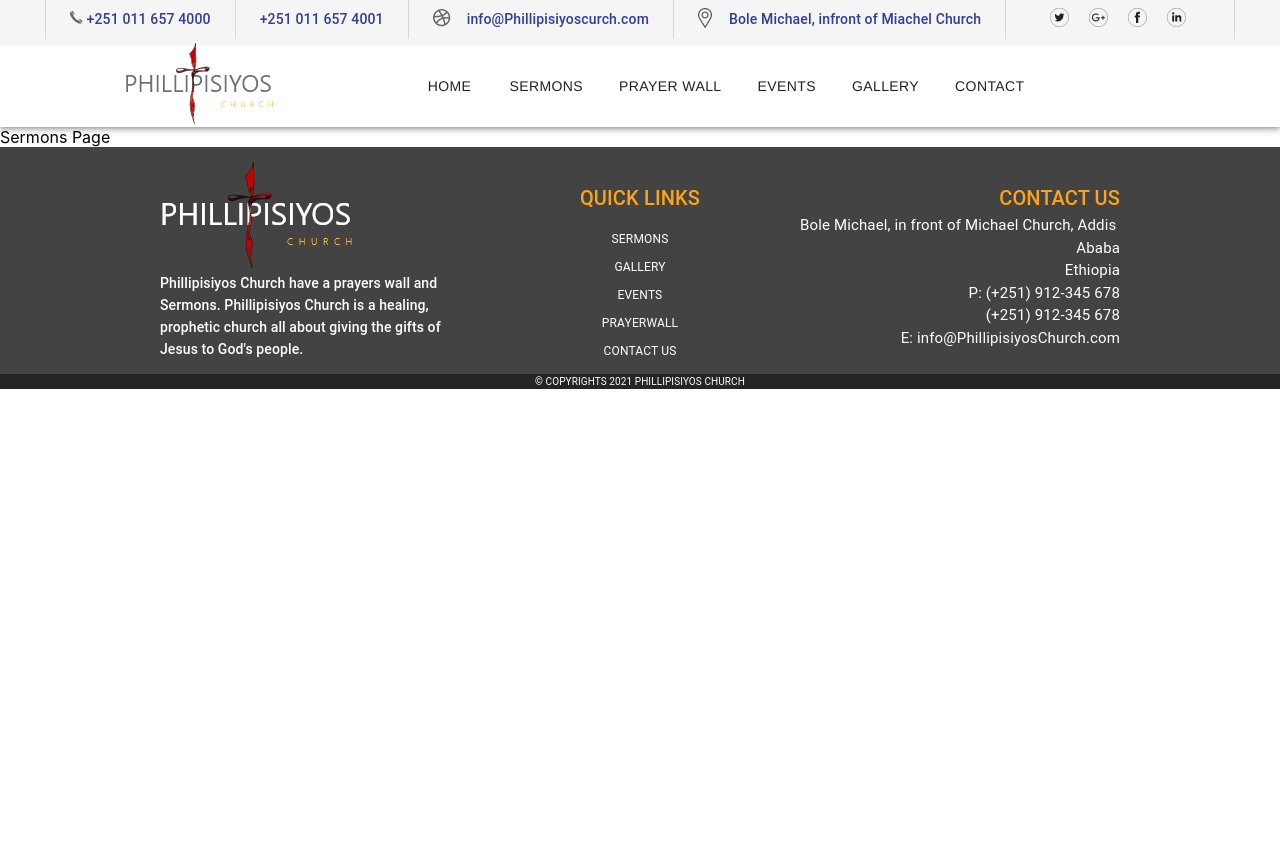
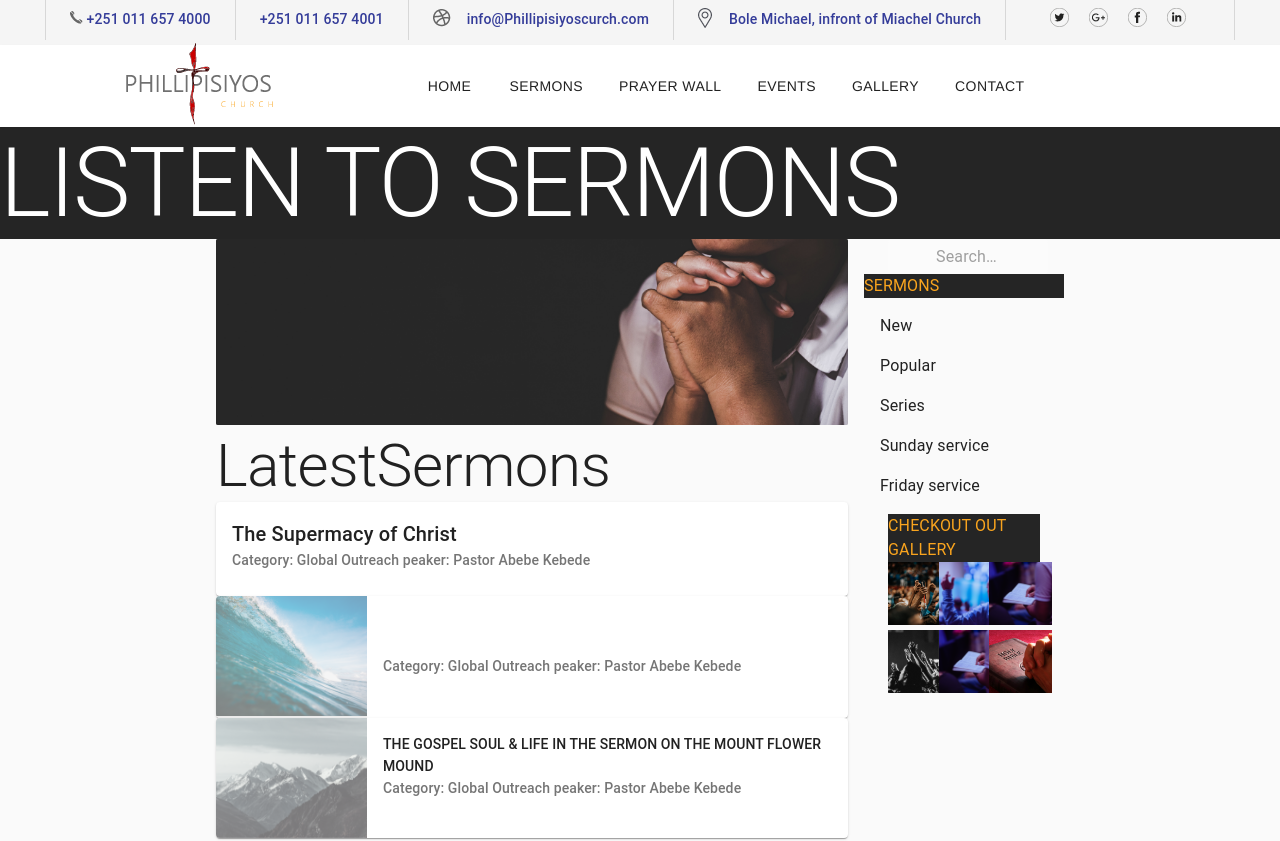
Before and after one commit to Alazar-dev/Filadelfia-web, a React (Create React App) app: page /sermons in a window 1280 px wide. Shown: the top 841 px of the page. Before the commit the page ends 800 px from the top, so only its background shows below. Built offline with nearby package versions, Linux system fonts and the light colour scheme.

Commit message:
created sermons page

```diff
--- a/src/pages/sermons/Sermons.js
+++ b/src/pages/sermons/Sermons.js
@@ -1,7 +1,115 @@
-const Sermons = () => {
+import {
+    Box,
+    Grid,
+    Typography,
+    InputBase,
+    List,
+    ListItem,
+  } from "@material-ui/core";
+  import { makeStyles, fade } from "@material-ui/core/styles";
+
+  import GalleryRow from "../../components/gallery/GalleryRow";
+  import GalleryCheckout from "../../components/gallery/GalleryCheckout";
+
+  import headerImg from "../../assets/Prayer Wall/img.png";
+  import LatestSermonsCard from "../../components/cards/LatestSermonsCard";
+
+  const useStyles = makeStyles((theme) => ({
+    headerImg: {
+      width: '100%'
+    },
+    search: {
+      position: "relative",
+      borderRadius: theme.shape.borderRadius,
+      backgroundColor: fade(theme.palette.common.white, 0.15),
+      "&:hover": {
+        backgroundColor: fade(theme.palette.common.white, 0.25),
+      },
+      marginRight: theme.spacing(2),
+      marginLeft: 0,
+      width: "100%",
+      [theme.breakpoints.up("sm")]: {
+        marginLeft: theme.spacing(3),
+        width: "auto",
+      },
+    },
+    searchIcon: {
+      padding: theme.spacing(0, 2),
+      height: "100%",
+      position: "absolute",
+      pointerEvents: "none",
+      display: "flex",
+      alignItems: "center",
+      justifyContent: "center",
+    },
+    inputRoot: {
+      color: "inherit",
+    },
+    inputInput: {
+      padding: theme.spacing(1, 1, 1, 0),
+      paddingLeft: `calc(1em + ${theme.spacing(4)}px)`,
+      transition: theme.transitions.create("width"),
+      width: "100%",
+      [theme.breakpoints.up("md")]: {
+        width: "20ch",
+      },
+    },
+    mobileView: {
+      "@media (max-width: 900px)": {
+        display: "none",
+      },
+    },
+  }));
+
+  const SermonsPage = () => {
+    const classes = useStyles();
     return (
-        <div>Sermons Page</div>
-     );
-}
+      <div>
+        <Box bgcolor="primary.dark" color="info.contrastText">
+          <Typography variant="h1">LISTEN TO SERMONS</Typography>
+        </Box>
+        <Grid justify="center" container spacing={2}>
+          <Grid className={classes.headerImg} item xs={12} md={6}>
+            <img className={classes.headerImg} src={headerImg} alt="" />
+            <LatestSermonsCard />
+          </Grid>
+          <Grid className={classes.mobileView} item xs={2}>
+            <div className={classes.search}>
+              <InputBase
+                placeholder="Search…"
+                classes={{
+                  root: classes.inputRoot,
+                  input: classes.inputInput,
+                }}
+                inputProps={{ "aria-label": "search" }}
+              />
+            </div>
+            <Box bgcolor="primary.dark">
+              <Typography color="primary">SERMONS</Typography>
+            </Box>
+            <List justify="right">
+              <ListItem>
+                <Typography>New</Typography>
+              </ListItem>
+              <ListItem>
+                <Typography>Popular</Typography>
+              </ListItem>
+              <ListItem>
+                <Typography>Series</Typography>
+              </ListItem>
+              <ListItem>
+                <Typography>Sunday service</Typography>
+              </ListItem>
+              <ListItem>
+                <Typography>Friday service</Typography>
+              </ListItem>
+            </List>
+            <GalleryCheckout />
+          </Grid>
+        </Grid>
+        <GalleryRow />
+      </div>
+    );
+  };
 
-export default Sermons;
+  export default SermonsPage;
```
